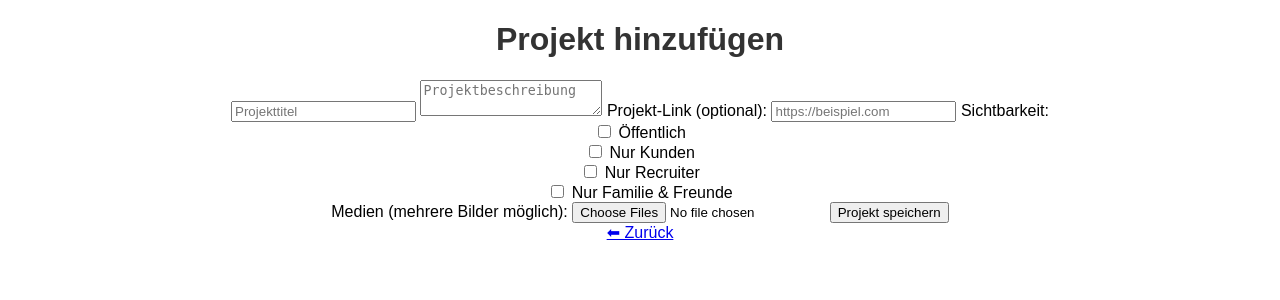
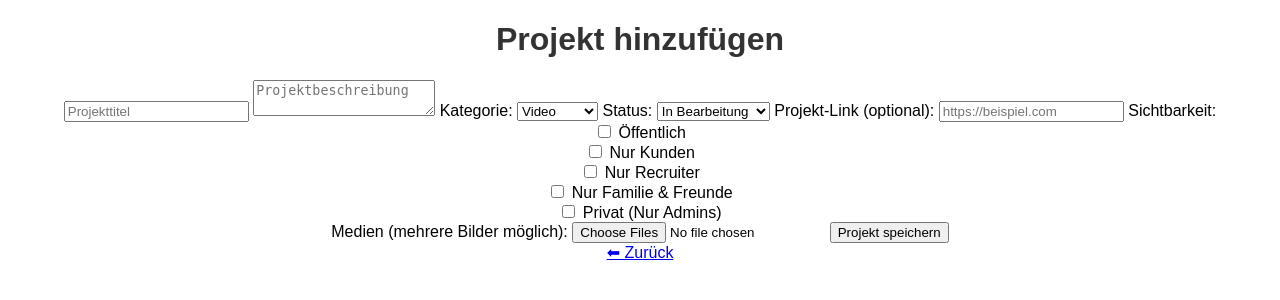
Before and after one commit to ZenoRuefenacht/Portfolio, a PHP site: page /admin/add_project.php in a window 1280 px wide. Shown: the part 38-338 px from the top of the page. Run offline with PHP 8.4, Linux system fonts and the light colour scheme; the visitor is signed in with stand-in values (Sample User, id 1).

Commit message:
`Added private visibility option to project settings and visibility display`

```diff
--- a/admin/add_project.php
+++ b/admin/add_project.php
@@ -10,7 +10,7 @@ if ($_SERVER["REQUEST_METHOD"] == "POST") {
     $description = $_POST["description"];
     $category = $_POST["category"];
     $status = $_POST["status"];
-    $visibility = $_POST["visibility"] ?? [];
+    $visibility = $_POST["visibility"] ?? []; // Checkbox-Werte
     $project_link = $_POST["project_link"] ?? "";
 
     // Projekt speichern
@@ -63,6 +63,21 @@ if ($_SERVER["REQUEST_METHOD"] == "POST") {
     <form method="POST" enctype="multipart/form-data">
         <input type="text" name="title" placeholder="Projekttitel" required>
         <textarea name="description" placeholder="Projektbeschreibung" required></textarea>
+
+        <label>Kategorie:</label>
+        <select name="category">
+            <option value="video">Video</option>
+            <option value="design">Design</option>
+            <option value="website">Website</option>
+            <option value="other">Sonstiges</option>
+        </select>
+
+        <label>Status:</label>
+        <select name="status">
+            <option value="in_progress">In Bearbeitung</option>
+            <option value="completed">Abgeschlossen</option>
+        </select>
+
         <label>Projekt-Link (optional):</label>
         <input type="url" name="project_link" placeholder="https://beispiel.com">
 
@@ -72,6 +87,7 @@ if ($_SERVER["REQUEST_METHOD"] == "POST") {
             <input type="checkbox" name="visibility[]" value="client"> Nur Kunden<br>
             <input type="checkbox" name="visibility[]" value="recruiter"> Nur Recruiter<br>
             <input type="checkbox" name="visibility[]" value="familyandfriends"> Nur Familie & Freunde<br>
+            <input type="checkbox" name="visibility[]" value="private"> Privat (Nur Admins)<br>
         </div>
 
         <label>Medien (mehrere Bilder möglich):</label>
--- a/admin/edit_project.php
+++ b/admin/edit_project.php
@@ -120,7 +120,9 @@ if ($_SERVER["REQUEST_METHOD"] == "POST" && isset($_POST["delete_image"])) {
     <input type="checkbox" name="visibility[]" value="client" <?= in_array('client', $visibility) ? 'checked' : '' ?>> Nur Kunden<br>
     <input type="checkbox" name="visibility[]" value="recruiter" <?= in_array('recruiter', $visibility) ? 'checked' : '' ?>> Nur Recruiter<br>
     <input type="checkbox" name="visibility[]" value="familyandfriends" <?= in_array('familyandfriends', $visibility) ? 'checked' : '' ?>> Nur Familie & Freunde<br>
+    <input type="checkbox" name="visibility[]" value="private" <?= in_array('private', $visibility) ? 'checked' : '' ?>> Privat (Nur Admins)<br>
 </div>
+
 
         <label>Neue Bilder hinzufügen:</label>
         <input type="file" name="images[]" multiple accept="image/*">
```
Also changed, not shown: pages/projects.php (+6 -16 lines). Lines whose indentation alone changed are shown as unchanged.
